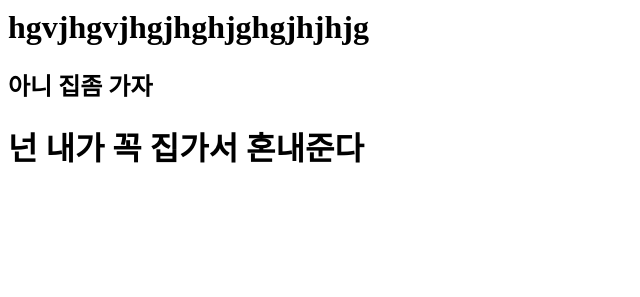
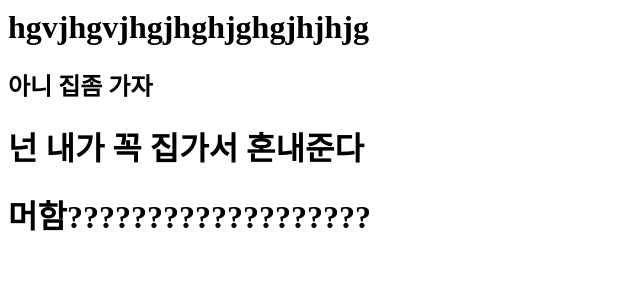
Before and after one commit to mincheol07/reca, a Flask app: page / in a window 1280 px wide. Shown: the part 503-800 px from the top of the page, without its empty margins (0-640 px from the left). Run offline with Flask 3, Linux system fonts and the light colour scheme.

Commit message:
ㅋㅌㅊㅋ

```diff
--- a/templates/index.html
+++ b/templates/index.html
@@ -18,5 +18,13 @@
     <h1>hgvjhgvjhgjhghjghgjhjhjg</h1>
     <h2>아니 집좀 가자</h2>
     <h1>넌 내가 꼭 집가서 혼내준다</h1>
+
+
+
+
+
+
+
+    <h1>머함???????????????????</h1>
 </body>
 </html>
```
